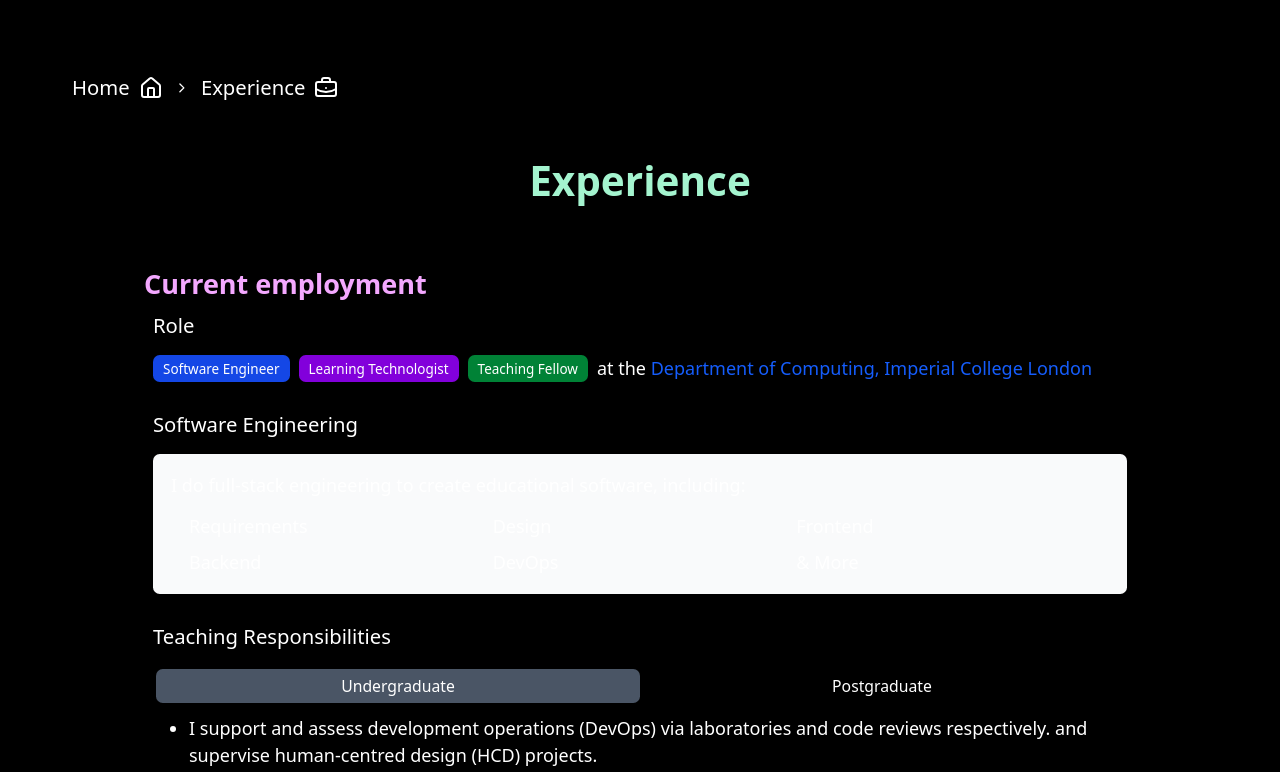
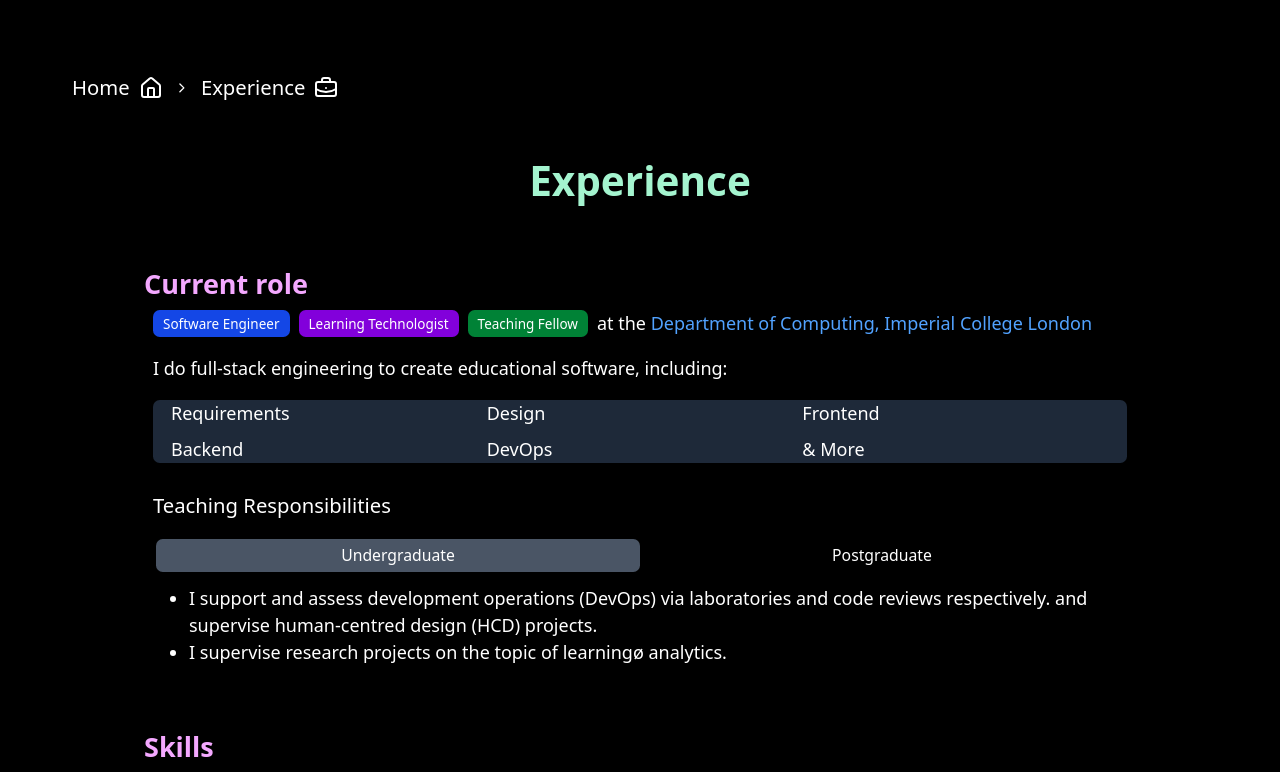
Before and after one commit to zaki-amin/personal-website, a Next.js app: page /experience in a window 1280 px wide. Shown: the top 772 px of the page. Built offline with nearby package versions, Linux system fonts and the light colour scheme.

Commit message:
refactor: extract page content into dedicated subcomponents

```diff
--- a/src/app/about/page.tsx
+++ b/src/app/about/page.tsx
@@ -1,10 +1,9 @@
 import Subsection from '@/myComponents/Subsection'
 import { AboutIcon } from '@/myComponents/IconWithText'
 import Education from '@/myComponents/about/Education'
-import { icons } from 'lucide-react'
-import Link from 'next/link'
 import BreadcrumbWithIcon from '@/myComponents/navigation/BreadcrumbWithIcon'
 import PageHeader from '@/myComponents/layout/PageHeader'
+import Hobbies from '@/myComponents/about/Hobbies'
 
 export const metadata = {
   title: 'Zaki Amin - About',
@@ -22,28 +21,7 @@
       </Subsection>
 
       <Subsection title='Hobbies'>
-        <ul className='list-disc pl-4'>
-          <li>
-            <span className='flex gap-2'>
-              Music <icons.Music />
-            </span>
-            <ul className='list-disc pl-4'>
-              <li>I play the flute in a concert band</li>
-              <li>
-                I sing, write and produce pop/R&B music which you can check out
-                on my{' '}
-                <Link
-                  href='https://open.spotify.com/artist/0RxI4VysFDQKWlBRzxbv5x?si=mIadSc6jRmq1cpeFqxd96A'
-                  target='_blank'
-                  className='text-green-500 hover:text-blue-400'
-                >
-                  Spotify
-                </Link>
-              </li>
-              <li>I am a bass in a classical choir</li>
-            </ul>
-          </li>
-        </ul>
+        <Hobbies />
       </Subsection>
     </div>
   )
--- a/src/app/experience/page.tsx
+++ b/src/app/experience/page.tsx
@@ -1,10 +1,10 @@
 import Subsection from '@/myComponents/Subsection'
 import SkillsBadges from '@/myComponents/experience/SkillsBadges'
-import { Badge } from '@/components/ui/badge'
-import { Tabs, TabsContent, TabsList, TabsTrigger } from '@/components/ui/tabs'
 import { ExperienceIcon } from '@/myComponents/IconWithText'
 import BreadcrumbWithIcon from '@/myComponents/navigation/BreadcrumbWithIcon'
 import PageHeader from '@/myComponents/layout/PageHeader'
+import CurrentRoleSummary from '@/myComponents/experience/CurrentRoleSummary'
+import TeachingResponsibilities from '@/myComponents/experience/TeachingResponsibilities'
 
 export const metadata = {
   title: 'Zaki Amin - Experience',
@@ -17,107 +17,10 @@
       <BreadcrumbWithIcon icon={<ExperienceIcon />} />
       <PageHeader title='Experience' />
 
-      <Subsection title='Current employment'>
+      <Subsection title='Current role'>
         <div className='space-y-6 px-2'>
-          <div className='space-y-3'>
-            <h3 className='text-lg font-medium'>Role</h3>
-            <div className='flex flex-wrap gap-2 mb-2'>
-              <Badge
-                variant='default'
-                className='bg-blue-700 hover:bg-blue-200'
-              >
-                Software Engineer
-              </Badge>
-              <Badge
-                variant='default'
-                className='bg-purple-700  hover:bg-purple-200'
-              >
-                Learning Technologist
-              </Badge>
-              <Badge
-                variant='default'
-                className='bg-green-700 hover:bg-green-200'
-              >
-                Teaching Fellow
-              </Badge>
-              <p>
-                at the{' '}
-                <a
-                  href='https://www.imperial.ac.uk/computing/'
-                  target='_blank'
-                  className='text-blue-600 hover:text-blue-800 dark:text-blue-400 dark:hover:text-blue-300 font-medium'
-                >
-                  Department of Computing, Imperial College London
-                </a>
-              </p>
-            </div>
-          </div>
-
-          <div className='space-y-3'>
-            <h3 className='text-lg font-medium'>Software Engineering</h3>
-            <div className='bg-gray-50 dark:bg-gray-800 p-4 rounded-md'>
-              <p>
-                I do <span className='font-medium'>full-stack</span> engineering
-                to create educational software, including:
-              </p>
-              <div className='mt-3 grid grid-cols-2 md:grid-cols-3 gap-2 px-4'>
-                <p className='justify-center'>Requirements</p>
-                <p className='justify-center'>Design</p>
-                <p className='justify-center'>Frontend</p>
-                <p className='justify-center'>Backend</p>
-                <p className='justify-center'>DevOps</p>
-                <p className='justify-center'>& More</p>
-              </div>
-            </div>
-          </div>
-
-          <div className='space-y-3'>
-            <h3 className='text-lg font-medium'>Teaching Responsibilities</h3>
-            <Tabs defaultValue='undergraduate' className='w-full'>
-              <TabsList className='grid w-full grid-cols-2 '>
-                <TabsTrigger
-                  value='undergraduate'
-                  className='data-[state=active]:bg-gray-600'
-                >
-                  Undergraduate
-                </TabsTrigger>
-                <TabsTrigger
-                  value='postgraduate'
-                  className='data-[state=active]:bg-gray-600'
-                >
-                  Postgraduate
-                </TabsTrigger>
-              </TabsList>
-              <TabsContent value='undergraduate'>
-                <ul className='list-disc pl-8'>
-                  <li>
-                    I support and assess development operations (DevOps) via
-                    laboratories and code reviews respectively. and supervise
-                    human-centred design (HCD) projects.
-                  </li>
-                  <li>
-                    I supervise research projects on the topic of learningø
-                    analytics.
-                  </li>
-                </ul>
-              </TabsContent>
-              <TabsContent value='postgraduate'>
-                <ul className='list-disc pl-8'>
-                  <li>
-                    I help deliver the Software Systems Engineering module,
-                    teaching the principles and architecture which underpin
-                    creating larger software systems.
-                  </li>
-                  <li>
-                    I supervise human-centred design projects at the
-                    intersection of software engineering and design, in
-                    collaboration with the Royal College of Art.
-                  </li>
-                </ul>
-                <p className='text-sm'></p>
-              </TabsContent>
-            </Tabs>
-          </div>
+          <CurrentRoleSummary />
+          <TeachingResponsibilities />
         </div>
       </Subsection>
 
--- /dev/null
+++ b/src/myComponents/about/Hobbies.tsx
@@ -0,0 +1,29 @@
+import { FC } from 'react'
+import { icons } from 'lucide-react'
+import HoverLink from '@/myComponents/navigation/HoverLink'
+
+const Hobbies: FC = () => {
+  return (
+    <ul className='list-disc pl-4'>
+      <li>
+        <span className='flex gap-2'>
+          Music <icons.Music />
+        </span>
+        <ul className='list-disc pl-4'>
+          <li>I play the flute in a concert band</li>
+          <li>
+            I sing, write and produce pop/R&B music which you can check out on
+            my{' '}
+            <HoverLink
+              href='https://open.spotify.com/artist/0RxI4VysFDQKWlBRzxbv5x?si=mIadSc6jRmq1cpeFqxd96A'
+              text='Spotify'
+            />
+          </li>
+          <li>I am a bass in a classical choir</li>
+        </ul>
+      </li>
+    </ul>
+  )
+}
+
+export default Hobbies
--- /dev/null
+++ b/src/myComponents/experience/CurrentRoleSummary.tsx
@@ -0,0 +1,41 @@
+import { Badge } from '@/components/ui/badge'
+import { FC } from 'react'
+import HoverLink from '@/myComponents/navigation/HoverLink'
+
+const CurrentRoleSummary: FC = () => {
+  return (
+    <div className='space-y-4'>
+      <div className='flex flex-wrap gap-2 mb-2'>
+        <Badge variant='default' className='bg-blue-700 hover:bg-blue-200'>
+          Software Engineer
+        </Badge>
+        <Badge variant='default' className='bg-purple-700  hover:bg-purple-200'>
+          Learning Technologist
+        </Badge>
+        <Badge variant='default' className='bg-green-700 hover:bg-green-200'>
+          Teaching Fellow
+        </Badge>
+        <p>
+          at the{' '}
+          <HoverLink
+            href='https://www.imperial.ac.uk/computing/'
+            text='Department of Computing, Imperial College London'
+          />
+        </p>
+      </div>
+      <p className='my-4'>
+        I do full-stack engineering to create educational software, including:
+      </p>
+      <div className='mt-3 grid grid-cols-2 md:grid-cols-3 gap-2 px-4 bg-gray-800 rounded-md'>
+        <p className='justify-center'>Requirements</p>
+        <p className='justify-center'>Design</p>
+        <p className='justify-center'>Frontend</p>
+        <p className='justify-center'>Backend</p>
+        <p className='justify-center'>DevOps</p>
+        <p className='justify-center'>& More</p>
+      </div>
+    </div>
+  )
+}
+
+export default CurrentRoleSummary
--- /dev/null
+++ b/src/myComponents/experience/TeachingResponsibilities.tsx
@@ -0,0 +1,55 @@
+import { FC } from 'react'
+import { Tabs, TabsContent, TabsList, TabsTrigger } from '@/components/ui/tabs'
+
+const TeachingResponsibilities: FC = () => {
+  return (
+    <div className='space-y-3'>
+      <h3 className='text-lg font-medium'>Teaching Responsibilities</h3>
+      <Tabs defaultValue='undergraduate' className='w-full'>
+        <TabsList className='grid w-full grid-cols-2 '>
+          <TabsTrigger
+            value='undergraduate'
+            className='data-[state=active]:bg-gray-600'
+          >
+            Undergraduate
+          </TabsTrigger>
+          <TabsTrigger
+            value='postgraduate'
+            className='data-[state=active]:bg-gray-600'
+          >
+            Postgraduate
+          </TabsTrigger>
+        </TabsList>
+        <TabsContent value='undergraduate'>
+          <ul className='list-disc pl-8'>
+            <li>
+              I support and assess development operations (DevOps) via
+              laboratories and code reviews respectively. and supervise
+              human-centred design (HCD) projects.
+            </li>
+            <li>
+              I supervise research projects on the topic of learningø analytics.
+            </li>
+          </ul>
+        </TabsContent>
+        <TabsContent value='postgraduate'>
+          <ul className='list-disc pl-8'>
+            <li>
+              I help deliver the Software Systems Engineering module, teaching
+              the principles and architecture which underpin creating larger
+              software systems.
+            </li>
+            <li>
+              I supervise human-centred design projects at the intersection of
+              software engineering and design, in collaboration with the Royal
+              College of Art.
+            </li>
+          </ul>
+          <p className='text-sm'></p>
+        </TabsContent>
+      </Tabs>
+    </div>
+  )
+}
+
+export default TeachingResponsibilities
--- /dev/null
+++ b/src/myComponents/navigation/HoverLink.tsx
@@ -0,0 +1,21 @@
+import { FC } from 'react'
+import Link from 'next/link'
+
+interface HoverLinkProps {
+  href: string
+  text: string
+}
+
+const HoverLink: FC<HoverLinkProps> = ({ href, text }) => {
+  return (
+    <Link
+      href={href}
+      target='_blank'
+      className='text-blue-400 hover:text-cyan-400'
+    >
+      {text}
+    </Link>
+  )
+}
+
+export default HoverLink
```
